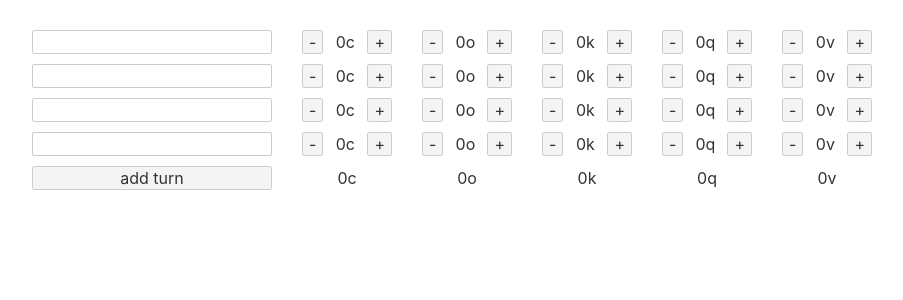
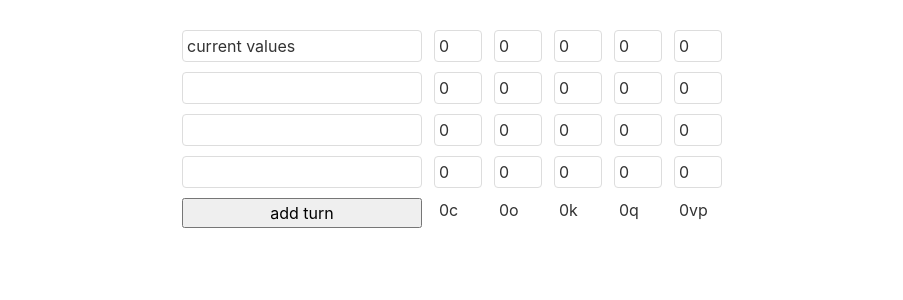
Before and after one commit to taylordolan/gaiaplanner, a Svelte app: page / in a window 1280 px wide. Shown: the top 300 px of the page, without its empty margins (188-1091 px from the left). Built offline with nearby package versions, Linux system fonts and the light colour scheme.

Commit message:
use number inputs

```diff
--- a/public/global.css
+++ b/public/global.css
@@ -1,113 +1,62 @@
-html, body {
-	position: relative;
-	width: 100%;
-	height: 100%;
+/* Box sizing rules */
+*,
+*::before,
+*::after {
+  box-sizing: border-box;
 }
 
-body {
-	color: #333;
-	margin: 0;
-	padding: 0;
-	box-sizing: border-box;
-	font-family: -apple-system, BlinkMacSystemFont, "Segoe UI", Roboto, Oxygen-Sans, Ubuntu, Cantarell, "Helvetica Neue", sans-serif;
+/* Remove default margin */
+body,
+h1,
+h2,
+h3,
+h4,
+p,
+figure,
+blockquote,
+dl,
+dd {
+  margin: 0;
 }
 
-a {
-	color: rgb(0,100,200);
-	text-decoration: none;
+/* Remove list styles on ul, ol elements with a list role, which suggests default styling will be removed */
+ul[role='list'],
+ol[role='list'] {
+  list-style: none;
 }
 
-a:hover {
-	text-decoration: underline;
+/* Set core root defaults */
+html:focus-within {
+  scroll-behavior: smooth;
 }
 
-a:visited {
-	color: rgb(0,80,160);
+/* Set core body defaults */
+body {
+  min-height: 100vh;
+  text-rendering: optimizeSpeed;
+  line-height: 1.5;
 }
 
-label {
-	display: block;
+/* Inherit fonts for inputs and buttons */
+input,
+button,
+textarea,
+select {
+  font: inherit;
 }
 
-input, button, select, textarea {
-	font-family: inherit;
-	font-size: inherit;
-	box-sizing: border-box;
-	border: 1px solid #ccc;
-	border-radius: 2px;
+/* Remove all animations, transitions and smooth scroll for people that prefer not to see them */
+@media (prefers-reduced-motion: reduce) {
+  html:focus-within {
+   scroll-behavior: auto;
+  }
+
+  *,
+  *::before,
+  *::after {
+    animation-duration: 0.01ms !important;
+    animation-iteration-count: 1 !important;
+    transition-duration: 0.01ms !important;
+    scroll-behavior: auto !important;
+  }
 }
-
-input:disabled {
-	color: #ccc;
-}
-
-button {
-	color: #333;
-	background-color: #f4f4f4;
-	outline: none;
-}
-
-button:disabled {
-	color: #999;
-}
-
-button:not(:disabled):active {
-	background-color: #ddd;
-}
-
-button:focus {
-	border-color: #666;
-}
-
-html, body, div, span, applet, object, iframe,
-h1, h2, h3, h4, h5, h6, p, blockquote, pre,
-a, abbr, acronym, address, big, cite, code,
-del, dfn, em, img, ins, kbd, q, s, samp,
-small, strike, strong, sub, sup, tt, var,
-b, u, i, center,
-dl, dt, dd, ol, ul, li,
-fieldset, form, label, legend,
-table, caption, tbody, tfoot, thead, tr, th, td,
-article, aside, canvas, details, embed,
-figure, figcaption, footer, header, hgroup,
-menu, nav, output, ruby, section, summary,
-time, mark, audio, video {
-	margin: 0;
-	padding: 0;
-	border: 0;
-	font-size: 100%;
-	font: inherit;
-	vertical-align: baseline;
-}
-/* HTML5 display-role reset for older browsers */
-article, aside, details, figcaption, figure,
-footer, header, hgroup, menu, nav, section {
-	display: block;
-}
-body {
-	line-height: 1;
-}
-ol, ul {
-	list-style: none;
-}
-blockquote, q {
-	quotes: none;
-}
-blockquote:before, blockquote:after,
-q:before, q:after {
-	content: '';
-	content: none;
-}
-table {
-	border-collapse: collapse;
-	border-spacing: 0;
-}
-
-
-
-
-
-
-*, *::before, *::after {
-  box-sizing: border-box;
-}
--- a/src/App.svelte
+++ b/src/App.svelte
@@ -1,7 +1,15 @@
 <script>
+
+  // todo
+  // - [ ] store state
+  // - [ ] reset button
+  // - [ ] automatically add turns
+  // - [ ] deleting rows
+  // - [ ] sorting rows
+
   let turns = [
     {
-      description: "",
+      description: "current values",
       resources: { credits: 0, ore: 0, knowledge: 0, qic: 0, vp: 0 }
     },
     {
@@ -26,12 +34,6 @@
     return total;
   }
 
-  const modify = (turn, type, amount) => {
-    turns[turn]["resources"][type] += amount;
-    turns = turns;
-    console.log(turn)
-  }
-
   const addTurn = (t) => {
     t = [...t, {
       description: "",
@@ -45,34 +47,31 @@
   <div class="plan">
     {#each turns as turn, i}
     <div class="turn">
-      <input class="description" bind:value={turn.description}>
+      <input class="input input-description" bind:value={turn.description}>
       {#each Object.entries(turn.resources) as resource}
-        <span class="resource">
-          <button on:click={() => modify(i, resource[0], -1)}>-</button>
-          <span>{turn.resources[resource[0]]}{resource[0][0]}</span>
-          <button on:click={() => modify(i, resource[0], 1)}>+</button>
-        </span>
+        <input class="input input-resource" type="number" bind:value={turn.resources[resource[0]]}>
       {/each}
     </div>
     {/each}
     <div class="footer">
       <button on:click={addTurn(turns)}>add turn</button>
-      <span class="resource">{getTotal(turns, "credits")}c</span>
-      <span class="resource">{getTotal(turns, "ore")}o</span>
-      <span class="resource">{getTotal(turns, "knowledge")}k</span>
-      <span class="resource">{getTotal(turns, "qic")}q</span>
-      <span class="resource">{getTotal(turns, "vp")}v</span>
+      <span class="total">{getTotal(turns, "credits")}c</span>
+      <span class="total">{getTotal(turns, "ore")}o</span>
+      <span class="total">{getTotal(turns, "knowledge")}k</span>
+      <span class="total">{getTotal(turns, "qic")}q</span>
+      <span class="total">{getTotal(turns, "vp")}vp</span>
     </div>
   </div>
 </main>
 
 <style>
   main {
-    /* font-family: monospace; */
     font-family: -apple-system, BlinkMacSystemFont, "Segoe UI", Roboto, Oxygen-Sans, Ubuntu, Cantarell, "Helvetica Neue", sans-serif;
     display: flex;
     justify-content: center;
     padding: 30px;
+    font-size: 16px;
+    color: #333;
   }
 
   .turn {
@@ -83,21 +82,26 @@
     margin-top: 10px;
   }
 
-  .description {
+  .input {
+    border: 1px solid #ddd;
+    line-height: 30px;
+    padding: 0 4px;
+    color: inherit;
+    border-radius: 4px;
+  }
+
+  .input-description {
     width: 240px;
   }
 
-  .resource {
-    width: 90px;
-    display: flex;
-    align-items: center;
-    margin-left: 30px;
-    justify-content: center;
-    text-align: center;
+  .input-resource {
+    padding-right: 0;
   }
 
-  .resource span {
-    flex: 1 1 auto;
+  .input-resource,
+  .total {
+    width: 48px;
+    margin-left: 12px;
   }
 
   .footer {
@@ -105,6 +109,10 @@
     display: flex;
   }
 
+  .total {
+    padding: 0 5px;
+  }
+
   .footer button {
     flex: 1 1 auto;
   }
```
